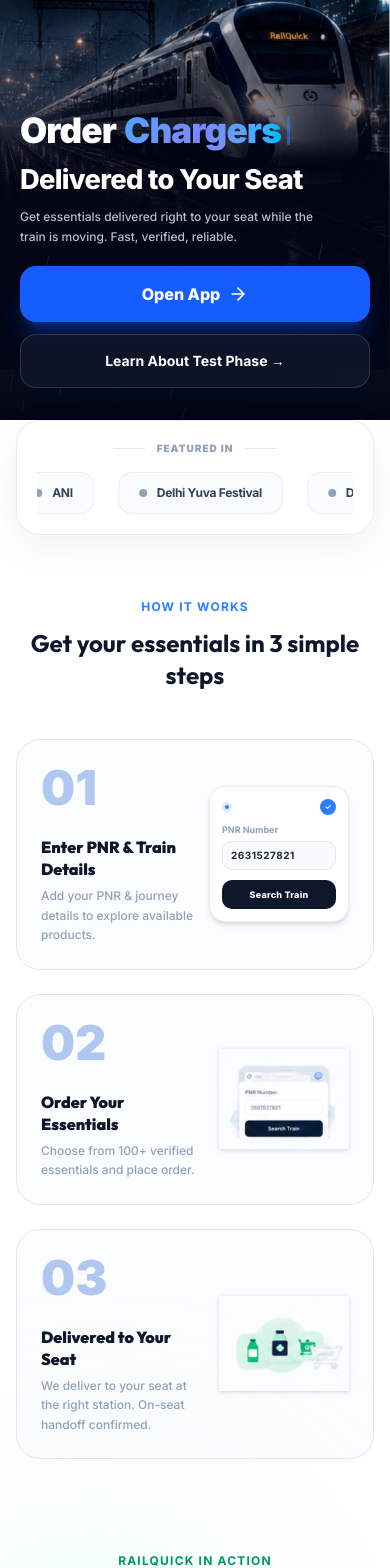
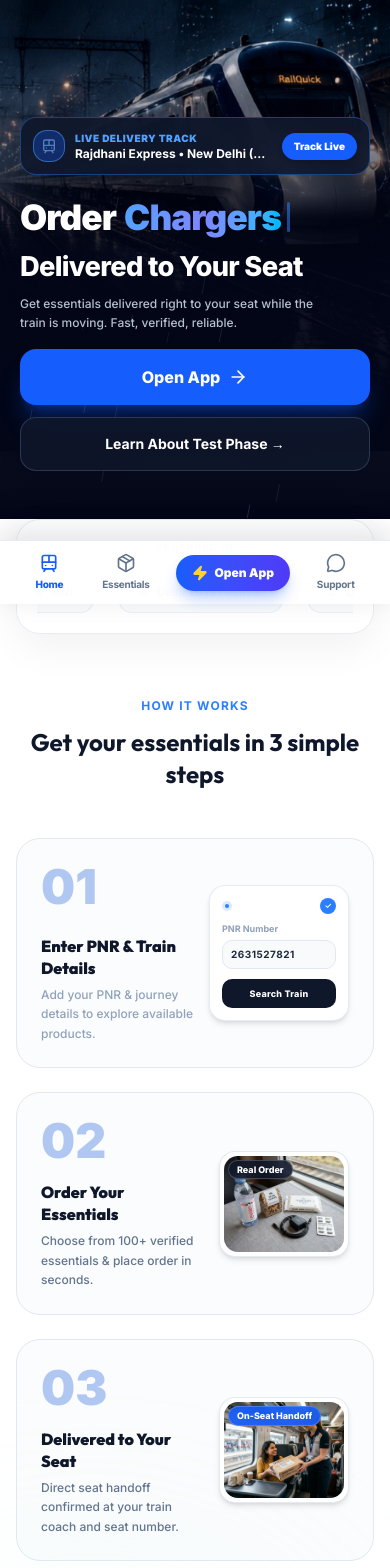
Before and after one commit to kartik098ki/Railquick.in-new, a Next.js app: page / in a window 390 px wide. Shown: the part 240-1808 px from the top of the page. Built offline with nearby package versions, Linux system fonts and the light colour scheme.

Commit message:
fix(ui): update team count to +5, fix mobile hero badge overlap and FEATURED IN cutoff, add realistic order images and mobile bottom app bar

```diff
--- a/src/app/about/page.tsx
+++ b/src/app/about/page.tsx
@@ -352,7 +352,7 @@
                 {member.isMoreCard ? (
                   <div className="flex flex-col items-center justify-center h-full py-4">
                     <div className="w-24 h-24 sm:w-28 sm:h-28 rounded-3xl bg-gradient-to-br from-blue-600 to-indigo-700 text-white flex flex-col items-center justify-center mb-6 shadow-xl shadow-blue-600/20 group-hover:scale-105 transition-transform duration-300 border-2 border-blue-400/30">
-                      <span className="text-3xl font-black">+12</span>
+                      <span className="text-3xl font-black">+5</span>
                       <span className="text-[10px] font-bold uppercase tracking-wider text-blue-100">Team</span>
                     </div>
                     <h3 className="text-xl font-black text-slate-900 mb-1">{member.name}</h3>
--- a/src/app/page.tsx
+++ b/src/app/page.tsx
@@ -664,7 +664,7 @@
       {/* Hero Section */}
       <section className="relative overflow-hidden">
         {/* Mobile Hero — exact layout & white fog gradient matching reference photo */}
-        <div className="md:hidden relative bg-slate-950 overflow-hidden min-h-[660px] flex flex-col justify-between pt-28 pb-8 px-5">
+        <div className="md:hidden relative bg-slate-950 overflow-hidden min-h-[680px] flex flex-col justify-between pt-36 sm:pt-40 pb-12 px-5">
 
           {/* Full-bleed portrait train background */}
           <div className="absolute inset-0 z-0">
@@ -684,26 +684,48 @@
           {/* Mobile Hero Content Layout */}
           <div className="relative z-20 flex flex-col justify-between flex-1 h-full w-full">
 
-            {/* Badges stacked at top-left */}
-            <div className="flex flex-col items-start gap-2 pt-2">
-              <div className="flex items-center gap-2 bg-slate-950/80 backdrop-blur-md border border-slate-700/60 rounded-full px-3.5 py-1.5 shadow-md">
-                <span className="flex h-2 w-2 relative">
+            {/* Badges stacked at top-left — generous top margin & no overlap */}
+            <div className="flex flex-col items-start gap-2 pt-1">
+              <div className="flex items-center gap-2 bg-slate-950/90 backdrop-blur-md border border-slate-700/80 rounded-full px-3.5 py-1.5 shadow-lg max-w-full">
+                <span className="flex h-2 w-2 relative shrink-0">
                   <span className="animate-ping absolute inline-flex h-full w-full rounded-full bg-blue-400 opacity-75"></span>
                   <span className="relative inline-flex rounded-full h-2 w-2 bg-blue-500"></span>
                 </span>
-                <span className="text-white text-xs font-bold">India&apos;s First • 5-Min Delivery</span>
+                <span className="text-white text-[11px] sm:text-xs font-bold tracking-tight">India&apos;s First On-Seat Train Delivery</span>
               </div>
-              <div className="flex items-center gap-2 bg-slate-950/80 backdrop-blur-md border border-slate-700/60 rounded-full px-3.5 py-1.5 shadow-md">
-                <span className="w-2 h-2 rounded-full bg-emerald-400 animate-pulse"></span>
-                <span className="text-emerald-400 text-xs font-bold">100+ Live Deliveries</span>
+              <div className="flex items-center gap-2 bg-slate-950/90 backdrop-blur-md border border-slate-700/80 rounded-full px-3.5 py-1.5 shadow-lg max-w-full">
+                <span className="w-2 h-2 rounded-full bg-emerald-400 animate-pulse shrink-0"></span>
+                <span className="text-emerald-400 text-[11px] sm:text-xs font-bold tracking-tight">100+ Live Deliveries</span>
               </div>
             </div>
 
             {/* Train visible area — flex grows to show train engine in middle */}
             <div className="flex-1 min-h-[140px]" />
 
+            {/* Live Station Order Status Pill */}
+            <div className="w-full bg-slate-900/90 backdrop-blur-xl border border-blue-500/40 rounded-2xl p-3 mb-4 shadow-xl flex items-center justify-between gap-3">
+              <div className="flex items-center gap-2.5 min-w-0">
+                <div className="w-8 h-8 rounded-xl bg-blue-600/30 border border-blue-400/50 text-blue-300 flex items-center justify-center shrink-0">
+                  <Train className="w-4 h-4 animate-pulse" />
+                </div>
+                <div className="min-w-0 text-left">
+                  <div className="flex items-center gap-1.5">
+                    <span className="text-[10px] font-black uppercase text-blue-400 tracking-wider">Live Delivery Track</span>
+                    <span className="w-1.5 h-1.5 rounded-full bg-emerald-400 animate-ping" />
+                  </div>
+                  <p className="text-xs font-bold text-white truncate">Rajdhani Express • New Delhi (ETA 8m)</p>
+                </div>
+              </div>
+              <button
+                onClick={handleTestNow}
+                className="bg-blue-600 hover:bg-blue-500 text-white text-[10px] font-black px-3 py-1.5 rounded-xl shrink-0 active:scale-95 transition-transform shadow-md"
+              >
+                Track Live
+              </button>
+            </div>
+
             {/* Headline + Subtitle positioned below train engine */}
-            <div className="flex flex-col items-start gap-1.5 mb-5 text-left">
+            <div className="flex flex-col items-start gap-1.5 mb-4 text-left">
               <div className="flex items-center flex-nowrap gap-2 whitespace-nowrap font-black text-white tracking-tight" style={{fontSize:'clamp(28px,9vw,40px)'}}>
                 <span className="text-white">Order</span>
                 <span className="inline-flex items-center">
@@ -816,9 +838,9 @@
       <section className="relative z-20 mt-0 md:-mt-16 lg:-mt-20 mb-6 md:mb-16 px-4 sm:px-6">
         <div className="max-w-6xl mx-auto">
           <div className="bg-white rounded-3xl border border-slate-200/80 shadow-[0_12px_40px_rgba(15,23,42,0.06)] p-5 sm:p-8 overflow-hidden relative">
-            {/* Left and Right Fade Gradients */}
-            <div className="pointer-events-none absolute inset-y-0 left-0 w-28 bg-gradient-to-r from-white via-white/95 to-transparent z-10" />
-            <div className="pointer-events-none absolute inset-y-0 right-0 w-28 bg-gradient-to-l from-white via-white/95 to-transparent z-10" />
+            {/* Left and Right Fade Gradients — smaller on mobile so logos are fully visible */}
+            <div className="pointer-events-none absolute inset-y-0 left-0 w-6 sm:w-28 bg-gradient-to-r from-white via-white/95 to-transparent z-10" />
+            <div className="pointer-events-none absolute inset-y-0 right-0 w-6 sm:w-28 bg-gradient-to-l from-white via-white/95 to-transparent z-10" />
 
             {/* Label — visible on all sizes */}
             <div className="flex items-center justify-center gap-3 mb-4 sm:mb-6 relative z-10">
@@ -886,38 +908,48 @@
             </div>
 
             {/* ─── Step 02 ─── */}
-            <div className="bg-slate-50/60 border border-slate-150 rounded-3xl p-6 sm:p-7 flex flex-row items-center justify-between gap-4 relative overflow-hidden transition-all duration-300 hover:bg-slate-50 hover:shadow-md">
+            <div className="bg-slate-50/60 border border-slate-150 rounded-3xl p-6 sm:p-7 flex flex-row items-center justify-between gap-4 relative overflow-hidden transition-all duration-300 hover:bg-slate-50 hover:shadow-md group">
               <div className="flex flex-col justify-between flex-1 min-w-0 z-10">
-                <span className="text-5xl sm:text-6xl font-black leading-none mb-6 select-none" style={{ color: '#b0c7f2' }}>02</span>
+                <span className="text-5xl sm:text-6xl font-black leading-none mb-4 select-none" style={{ color: '#b0c7f2' }}>02</span>
                 <div>
                   <h3 className="text-base sm:text-lg font-black text-slate-900 mb-1.5 leading-snug">Order Your Essentials</h3>
-                  <p className="text-xs text-slate-400 font-medium leading-relaxed">Choose from 100+ verified essentials and place order.</p>
+                  <p className="text-xs text-slate-500 font-medium leading-relaxed">Choose from 100+ verified essentials &amp; place order in seconds.</p>
                 </div>
               </div>
-              <div className="flex-shrink-0 w-[130px] sm:w-[145px] relative z-10 flex justify-center">
+              <div className="flex-shrink-0 w-[130px] sm:w-[155px] relative z-10">
+                <div className="relative rounded-2xl overflow-hidden border border-slate-200/90 shadow-md group-hover:shadow-lg transition-all duration-300 bg-white p-1">
                   <img
-                  src="/images/how-it-works-step2.png"
+                    src="/images/order-essentials-real.jpg"
                     alt="Order Your Essentials"
-                  className="w-full h-auto object-contain max-h-[100px] drop-shadow-sm"
+                    className="w-full h-24 sm:h-28 object-cover rounded-xl group-hover:scale-105 transition-transform duration-500"
                   />
+                  <div className="absolute top-2 left-2 bg-slate-900/85 backdrop-blur-xs text-white text-[9px] font-extrabold px-2 py-0.5 rounded-full border border-white/20 shadow-xs">
+                    Real Order
+                  </div>
+                </div>
               </div>
             </div>
 
             {/* ─── Step 03 ─── */}
-            <div className="bg-slate-50/60 border border-slate-150 rounded-3xl p-6 sm:p-7 flex flex-row items-center justify-between gap-4 relative overflow-hidden transition-all duration-300 hover:bg-slate-50 hover:shadow-md">
+            <div className="bg-slate-50/60 border border-slate-150 rounded-3xl p-6 sm:p-7 flex flex-row items-center justify-between gap-4 relative overflow-hidden transition-all duration-300 hover:bg-slate-50 hover:shadow-md group">
               <div className="flex flex-col justify-between flex-1 min-w-0 z-10">
-                <span className="text-5xl sm:text-6xl font-black leading-none mb-6 select-none" style={{ color: '#b0c7f2' }}>03</span>
+                <span className="text-5xl sm:text-6xl font-black leading-none mb-4 select-none" style={{ color: '#b0c7f2' }}>03</span>
                 <div>
                   <h3 className="text-base sm:text-lg font-black text-slate-900 mb-1.5 leading-snug">Delivered to Your Seat</h3>
-                  <p className="text-xs text-slate-400 font-medium leading-relaxed">We deliver to your seat at the right station. On-seat handoff confirmed.</p>
+                  <p className="text-xs text-slate-500 font-medium leading-relaxed">Direct seat handoff confirmed at your train coach and seat number.</p>
                 </div>
               </div>
-              <div className="flex-shrink-0 w-[130px] sm:w-[145px] relative z-10 flex justify-center">
+              <div className="flex-shrink-0 w-[130px] sm:w-[155px] relative z-10">
+                <div className="relative rounded-2xl overflow-hidden border border-slate-200/90 shadow-md group-hover:shadow-lg transition-all duration-300 bg-white p-1">
                   <img
-                  src="/images/how-it-works-step3.png"
+                    src="/images/delivered-to-seat-real.jpg"
                     alt="Delivered to Your Seat"
-                  className="w-full h-auto object-contain max-h-[100px] drop-shadow-sm"
+                    className="w-full h-24 sm:h-28 object-cover rounded-xl group-hover:scale-105 transition-transform duration-500"
                   />
+                  <div className="absolute top-2 left-2 bg-blue-600/90 backdrop-blur-xs text-white text-[9px] font-extrabold px-2 py-0.5 rounded-full border border-white/20 shadow-xs">
+                    On-Seat Handoff
+                  </div>
+                </div>
               </div>
             </div>
 
@@ -1020,7 +1052,7 @@
       </section>
 
       {/* Products */}
-      <section className="py-12 sm:py-16 lg:py-20 bg-gradient-to-b from-slate-50 to-white">
+      <section id="products-section" className="py-12 sm:py-16 lg:py-20 bg-gradient-to-b from-slate-50 to-white">
         <div className="max-w-7xl mx-auto px-4 sm:px-6">
           <div className="text-center max-w-2xl mx-auto mb-10 sm:mb-12">
             <p className="text-xs sm:text-sm font-bold text-emerald-600 uppercase tracking-widest mb-3">What We Deliver</p>
@@ -1397,6 +1429,47 @@
           </motion.div>
         )}
       </AnimatePresence>
+
+      {/* Sticky Mobile App Bottom Bar — Ultra App-like UI */}
+      <div className="md:hidden fixed bottom-0 left-0 right-0 z-40 bg-white/95 backdrop-blur-xl border-t border-slate-200/80 px-4 py-2 shadow-[0_-8px_30px_rgba(15,23,42,0.12)]">
+        <div className="flex items-center justify-around">
+          <button
+            onClick={() => window.scrollTo({ top: 0, behavior: 'smooth' })}
+            className="flex flex-col items-center gap-1 py-1 px-3 text-blue-600 font-bold active:scale-95 transition-transform"
+          >
+            <Train className="w-5 h-5" />
+            <span className="text-[10px] font-extrabold tracking-tight">Home</span>
+          </button>
+
+          <button
+            onClick={() => {
+              const el = document.getElementById('products-section') || document.querySelector('section:nth-of-type(4)');
+              el?.scrollIntoView({ behavior: 'smooth' });
+            }}
+            className="flex flex-col items-center gap-1 py-1 px-3 text-slate-500 hover:text-slate-900 font-semibold active:scale-95 transition-transform"
+          >
+            <Package className="w-5 h-5" />
+            <span className="text-[10px] font-bold tracking-tight">Essentials</span>
+          </button>
+
+          <button
+            onClick={handleTestNow}
+            className="flex items-center gap-1.5 bg-gradient-to-r from-blue-600 to-indigo-600 text-white px-4 py-2.5 rounded-full text-xs font-black shadow-lg shadow-blue-600/30 active:scale-95 transition-all"
+          >
+            <Zap className="w-4 h-4 text-amber-300 fill-amber-300" />
+            <span>Open App</span>
+          </button>
+
+          <Link
+            href="/contact"
+            className="flex flex-col items-center gap-1 py-1 px-3 text-slate-500 hover:text-slate-900 font-semibold active:scale-95 transition-transform"
+          >
+            <MessageCircle className="w-5 h-5" />
+            <span className="text-[10px] font-bold tracking-tight">Support</span>
+          </Link>
+        </div>
+      </div>
+      <div className="md:hidden h-16 pointer-events-none" />
     </div>
   );
 }
```
Also changed, not shown: public/images/delivered-to-seat-real.jpg (added), public/images/order-essentials-real.jpg (added). Lines whose indentation alone changed are shown as unchanged.
